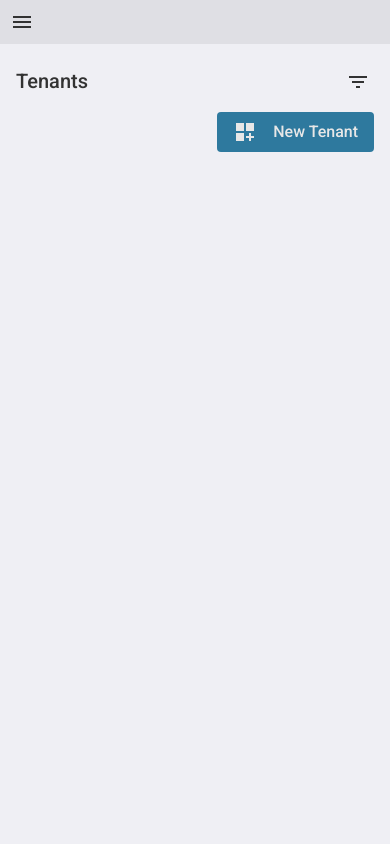
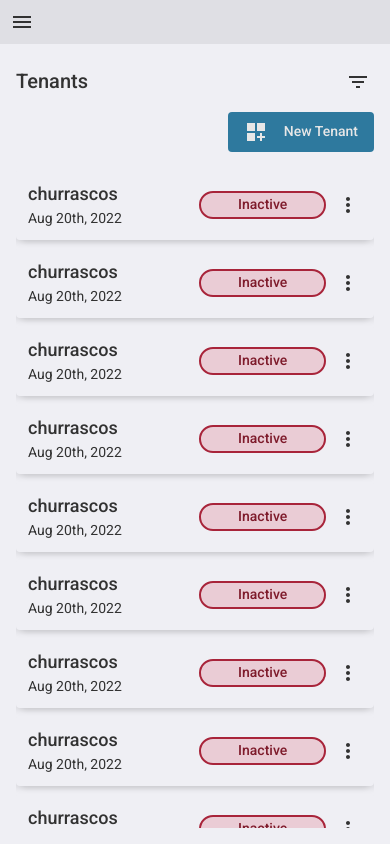
Before and after one commit to sbsys/smop-frontend, a React (Create React App) app: page /admin/dashboard/tenants/list in a window 390 px wide. Built offline with nearby package versions, Linux system fonts and the light colour scheme; no server answers.

Commit message:
:lipstick: - tenant list mobile view was added

```diff
--- a/src/admin/tenants/views/TenantListView/TenantList.context.ts
+++ b/src/admin/tenants/views/TenantListView/TenantList.context.ts
@@ -5,9 +5,6 @@ import { TenantListContextProps } from './TenantList.props';
 
 export const TenantListContext = createContext<TenantListContextProps>({
     /* states */
-    isDropFilter: false,
-    showDropFilter: () => {},
-    hideDropFilter: () => {},
     isInBreakPoint: false,
     /* props */
     textSearchProps: { field: {} },
--- a/src/admin/tenants/views/TenantListView/TenantList.props.ts
+++ b/src/admin/tenants/views/TenantListView/TenantList.props.ts
@@ -3,9 +3,6 @@ import { FieldSetProps } from 'admin/core';
 
 export interface TenantListContextProps {
     /* states */
-    isDropFilter: boolean;
-    showDropFilter: () => void;
-    hideDropFilter: () => void;
     isInBreakPoint: boolean;
     /* props */
     textSearchProps: FieldSetProps;
--- a/src/admin/tenants/views/TenantListView/TenantList/TenantList.module.scss
+++ b/src/admin/tenants/views/TenantListView/TenantList/TenantList.module.scss
@@ -21,6 +21,7 @@
     & > tbody > tr {
         @include gap(all xs);
         @include padding(all xs);
+    }
 }
 
 .Column,
@@ -156,4 +157,45 @@
         }
     }
 }
+
+.TenantListItem {
+    @include flex(row, center, space-between);
+    @include gap(all xs);
+    @include padding(all sm);
+    @include rounded(all xs);
+    @include shadow(bottom xs);
+
+    .Contacts {
+        display: none;
+
+        @include screen-width(3xs) {
+            display: flex;
         }
+    }
+
+    .State {
+        @include min-width(2xl, element);
+    }
+
+    .DropMoreAction {
+        @include font-size(2xl);
+        @include interactable;
+        @include padding(all xs split);
+        @include rounded(all xs);
+
+        &:hover {
+            @include bg-color(600);
+            @include bg-opacity(10);
+        }
+
+        &:active {
+            @include bg-opacity(20);
+        }
+    }
+
+    .DropMoreContainer {
+        @include bg-color(400);
+        @include padding(all xs split);
+        @include rounded(all xs);
+    }
+}
--- a/src/admin/tenants/views/TenantListView/TenantList/TenantListRow.tsx
+++ b/src/admin/tenants/views/TenantListView/TenantList/TenantListRow.tsx
@@ -1,21 +1,21 @@
 /* react */
 import { memo } from 'react';
 /* props */
-import { TableRow } from 'shared/layouts';
+import { DropLayout, TableRow } from 'shared/layouts';
 /* components */
 import { Button, Legend } from 'shared/components';
+/* hooks */
+import { useActive, useClickOutside, useKeyDownEvent } from 'shared/hooks';
 /* utils */
 import { format } from 'date-fns';
 import { classNames } from 'shared/utils';
 /* assets */
-import { MdDelete, MdEdit, MdRestoreFromTrash, MdVisibility } from 'react-icons/md';
+import { MdDelete, MdEdit, MdMoreVert, MdRestoreFromTrash, MdVisibility } from 'react-icons/md';
 /* styles */
 import styles from './TenantList.module.scss';
 
-export const TenantListRow = (): TableRow => ({
-    columns: [
-        {
-            children: (
+const TenantListTitle = () => {
+    return (
         <div className={styles.TitleHint}>
             <h4>
                 <Legend hasDots>churrascos</Legend>
@@ -23,26 +23,29 @@ export const TenantListRow = (): TableRow => ({
 
             <Legend hasDots>{format(new Date(), 'MMM do, yyyy')}</Legend>
         </div>
-            ),
-        },
-        {
-            children: (
+    );
+};
+
+const TenantListContacts = () => {
+    return (
         <div className={styles.Contacts}>
             <Legend hasDots>admin@churrascos.com</Legend>
 
             <Legend hasDots>+505-88776655</Legend>
         </div>
-            ),
-        },
-        {
-            children: (
+    );
+};
+
+const TenantListState = () => {
+    return (
         <Legend className={classNames(styles.State, styles.StateInactive)} hasDots justify="center">
             Inactive
         </Legend>
-            ),
-        },
-        {
-            children: (
+    );
+};
+
+const TenantListActions = () => {
+    return (
         <div className={styles.Actions}>
             {false ? (
                 <Button className={styles.Delete}>
@@ -70,13 +73,66 @@ export const TenantListRow = (): TableRow => ({
                 </i>
             </Button>
         </div>
-            ),
+    );
+};
+
+export const TenantListRow = (): TableRow => ({
+    columns: [
+        {
+            children: <TenantListTitle />,
+        },
+        {
+            children: <TenantListContacts />,
+        },
+        {
+            children: <TenantListState />,
+        },
+        {
+            children: <TenantListActions />,
         },
     ],
 });
 
+const TenantListMore = () => {
+    const [isDropMore, showDropMore, hideDropMore] = useActive();
+
+    const [ref] = useClickOutside(() => hideDropMore());
+
+    useKeyDownEvent(event => event.key === 'Escape' && hideDropMore());
+
+    return (
+        <DropLayout
+            isDrop={isDropMore}
+            dropCol="center"
+            dropRow="end"
+            anchorCol="center"
+            anchorRow="end"
+            drop={
+                <div className={styles.DropMoreContainer} ref={ref}>
+                    <TenantListActions />
+                </div>
+            }>
+            <Button className={styles.DropMoreAction} onClick={showDropMore}>
+                <i>
+                    <MdMoreVert />
+                </i>
+            </Button>
+        </DropLayout>
+    );
+};
+
 const TenantListItem = () => {
-    return <div></div>;
+    return (
+        <div className={styles.TenantListItem}>
+            <TenantListTitle />
+
+            <TenantListContacts />
+
+            <TenantListState />
+
+            <TenantListMore />
+        </div>
+    );
 };
 
 export default memo(TenantListItem);
--- a/src/admin/tenants/views/TenantListView/TenantListMobile/TenantListMobile.module.scss
+++ b/src/admin/tenants/views/TenantListView/TenantListMobile/TenantListMobile.module.scss
@@ -64,8 +64,17 @@
     & > span {
         @include bg-color(400, primary);
         @include font-color(100);
-        @include font-weight(lg);
+        @include font-size(sm);
         @include rounded(all xs);
         margin-left: auto;
     }
+
+    .List {
+        @include padding(y xs split);
+
+        & > ul {
+            @include flex;
+            @include gap(all xs);
+        }
+    }
 }
--- a/src/admin/tenants/views/TenantListView/TenantListMobile/TenantListMobile.tsx
+++ b/src/admin/tenants/views/TenantListView/TenantListMobile/TenantListMobile.tsx
@@ -1,27 +1,33 @@
 /* react */
-import { memo, useContext } from 'react';
+import { memo /* useContext */ } from 'react';
+import { Outlet, useOutlet } from 'react-router-dom';
 /* context */
-import { TenantListContext } from '../TenantList.context';
+//import { TenantListContext } from '../TenantList.context';
 /* layouts */
 import { DropLayout, PanelLayout, ScrollLayout } from 'shared/layouts';
 /* components */
 import { Button, Legend } from 'shared/components';
 import { TenantListFilter } from '../TenantListFilter';
 import { NewTenantAction, TenantListItem } from '../TenantList';
+/* hooks */
+import { useActive, useKeyDownEvent } from 'shared/hooks';
 /* assets */
 import { MdClose, MdFilterList } from 'react-icons/md';
 /* styles */
 import styles from './TenantListMobile.module.scss';
 
 const TenantListMobile = () => {
-    const {
-        /* states */
-        isDropFilter,
-        showDropFilter,
-        hideDropFilter,
-    } = useContext(TenantListContext);
+    //const {} = useContext(TenantListContext);
+
+    const out = useOutlet();
+
+    const [isDropFilter, showDropFilter, hideDropFilter] = useActive();
+
+    useKeyDownEvent(event => event.key === 'Escape' && hideDropFilter());
 
     return (
+        <>
+            {out === null ? (
                 <PanelLayout className={styles.TenantList}>
                     <div className={styles.Header}>
                         <h1>
@@ -57,10 +63,20 @@ const TenantListMobile = () => {
                         <NewTenantAction />
                     </span>
 
-            <ScrollLayout orientation="col">
+                    <ScrollLayout classNameContent={styles.List} orientation="col">
+                        <ul>
+                            {[...Array(20)].map((_, index) => (
+                                <li key={index}>
                                     <TenantListItem />
+                                </li>
+                            ))}
+                        </ul>
                     </ScrollLayout>
                 </PanelLayout>
+            ) : (
+                <Outlet />
+            )}
+        </>
     );
 };
 
--- a/src/admin/tenants/views/TenantListView/useTenantList.hook.tsx
+++ b/src/admin/tenants/views/TenantListView/useTenantList.hook.tsx
@@ -4,7 +4,7 @@ import { useMemo } from 'react';
 import { TenantListContextProps } from './TenantList.props';
 import { FieldSetProps } from 'admin/core';
 /* hooks */
-import { useActive, useMinWidth } from 'shared/hooks';
+import { useMinWidth } from 'shared/hooks';
 /* utils */
 import { matchBreakPoint } from 'shared/utils';
 /* styles */
@@ -12,7 +12,6 @@ import { FieldStyles } from 'shared/styles';
 
 export const useTenantList = () => {
     /* states */
-    const [isDropFilter, showDropFilter, hideDropFilter] = useActive();
 
     const [bp] = useMinWidth();
     const isInBreakPoint = useMemo(() => matchBreakPoint('sm', bp).on && matchBreakPoint('xl', bp).under, [bp]);
@@ -87,9 +86,6 @@ export const useTenantList = () => {
     /* context */
     const context: TenantListContextProps = {
         /* states */
-        isDropFilter,
-        showDropFilter,
-        hideDropFilter,
         isInBreakPoint,
         /* props */
         textSearchProps,
--- a/src/shared/layouts/DropLayout/DropLayout.module.scss
+++ b/src/shared/layouts/DropLayout/DropLayout.module.scss
@@ -7,10 +7,8 @@
     .Content {
         @include flex;
         position: absolute;
-        transform: translate(
-            var(--#{$prefix}-translate-x),
-            var(--#{$prefix}-translate-y)
-        );
+        transform: translate(var(--#{$prefix}-translate-x), var(--#{$prefix}-translate-y));
+        z-index: 1;
 
         &.Anchor {
             &Row {
```
Lines whose indentation alone changed are shown as unchanged.
